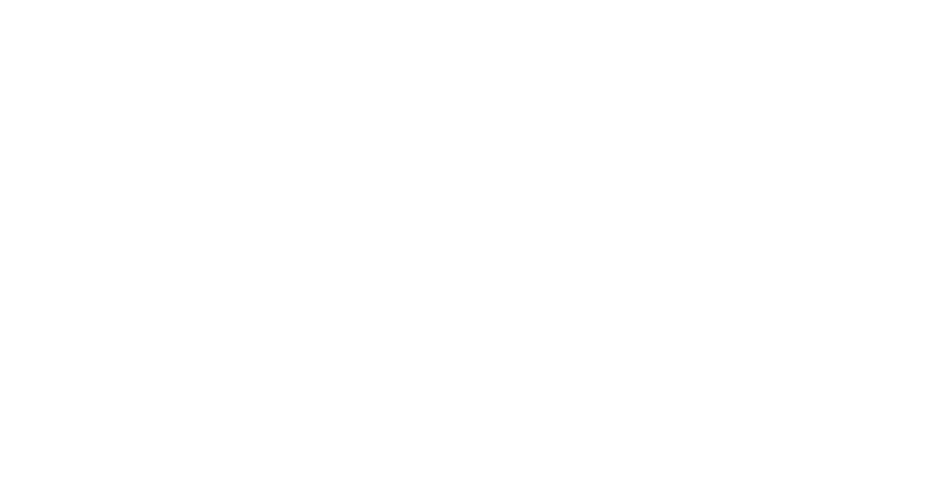
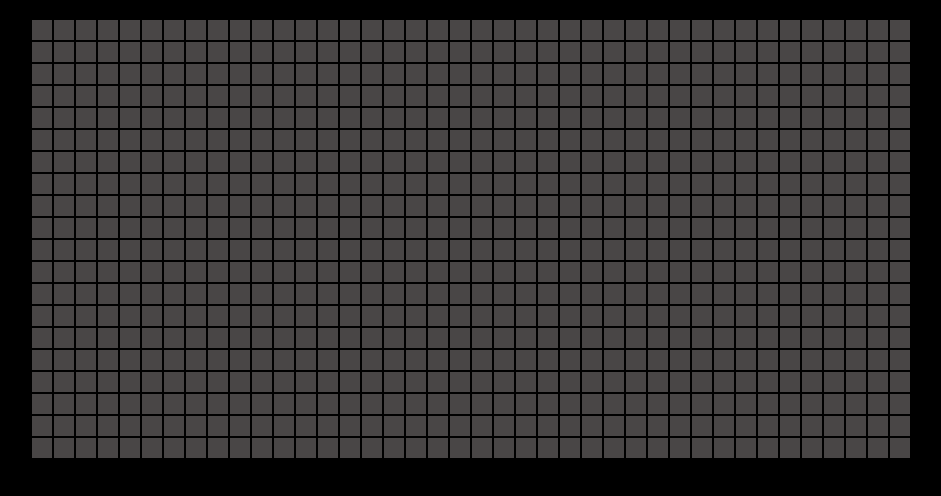
Before and after one commit to acciojob/Color-board-shubh-codes7, a website: page main.html in a window 1280 px wide. Shown: the whole page, without its empty margins (169-1110 px from the left). Drawn offline with Linux system fonts and the light colour scheme.

Commit message:
created a submission

```diff
--- a/main.html
+++ b/main.html
@@ -8,6 +8,7 @@
 
 <body>
 	<!-- the entire body must be written by student -->
+	<div class="container"> </div>
     <script type="text/javascript" src="./script.js">
 </script>
 
--- a/script.js
+++ b/script.js
@@ -1 +1,21 @@
 //your JS code here. If required.
+let container = document.querySelector(".container")
+
+for(let i=0; i<800; i++){
+	container.innerHTML += `
+		<div class="square" ></div>
+	`
+}
+
+document.querySelectorAll(".square").forEach(square => {
+	square.addEventListener("mouseover", () => {
+		square.style.backgroundColor = getRandomColor();
+		setTimeout(()=>{
+			square.style.backgroundColor = "#494646"
+		}, 1000)
+	})
+})
+
+function getRandomColor() {
+        return `rgb(${Math.random() * 255}, ${Math.random() * 255}, ${Math.random() * 255})`;
+    }
--- a/styles.css
+++ b/styles.css
@@ -1 +1,20 @@
 /*  your css code here. If applicable */
+body{
+	background-color: black;
+}
+
+.container{
+	display: grid;
+	grid-template-columns: repeat(40, 20px);
+	grid-template-rows: repeat(20, 20px);
+	gap: 2px;
+	width: fit-content;
+	margin: 20px auto;
+}
+
+.square{
+	background-color: #494646;
+	width: 20px;
+    height: 20px;
+	transition: background-color 1s ease;
+}
```
